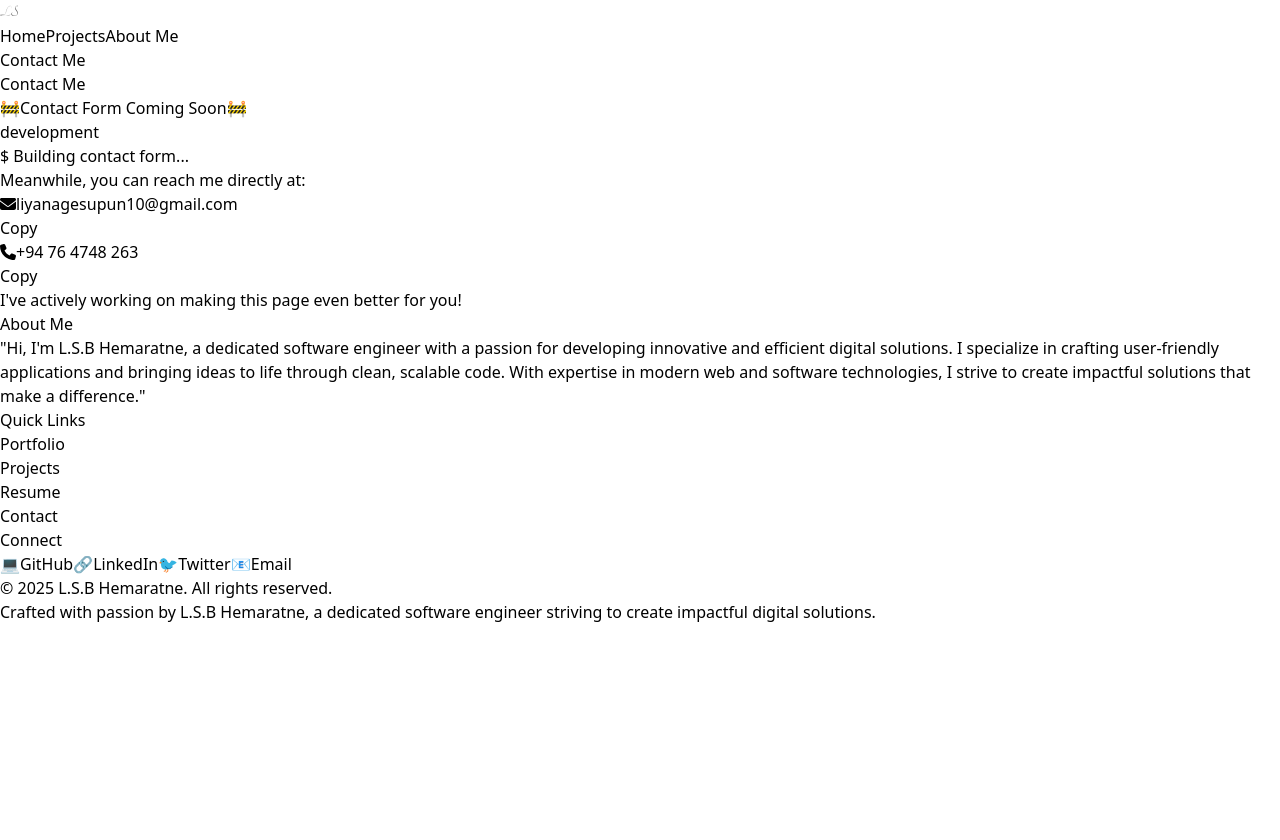
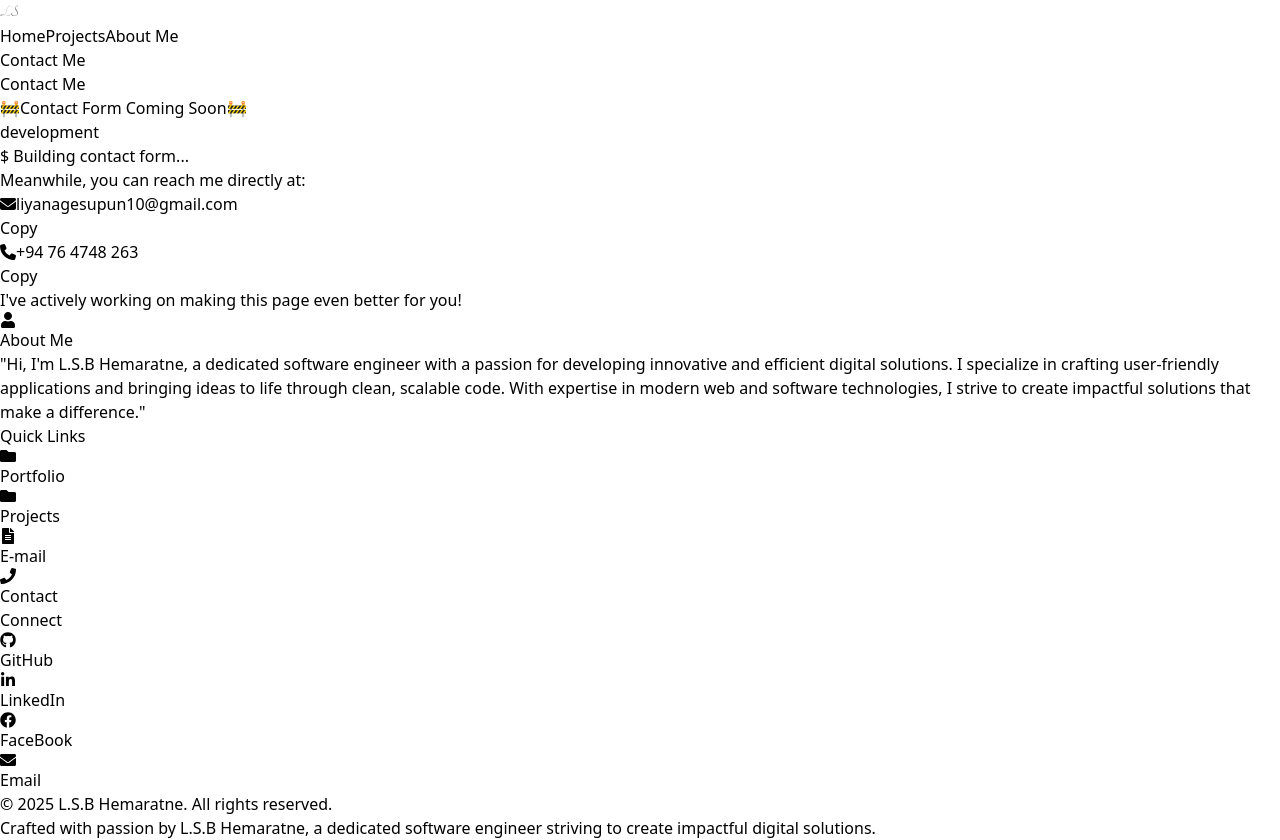
Before and after one commit to SupunLiyanage88/my-portfolio, a React (Vite) app: page /contact in a window 1280 px wide. Before the commit the page ends 800 px from the top, so only its background shows below. Built offline with nearby package versions, Linux system fonts and the light colour scheme; a web font is replaced by a local one.

Commit message:
done final V2

```diff
--- a/package.json
+++ b/package.json
@@ -20,6 +20,7 @@
     "nodemailer": "^6.9.16",
     "react": "^18.3.1",
     "react-dom": "^18.3.1",
+    "react-icons": "^5.4.0",
     "react-router-dom": "^7.1.1"
   },
   "devDependencies": {
--- a/src/Components/Footer.jsx
+++ b/src/Components/Footer.jsx
@@ -1,69 +1,84 @@
 import React from 'react';
+import {
+  FaGithub,
+  FaLinkedinIn,
+  FaTwitter,
+  FaEnvelope,
+  FaFolder,
+  FaFileAlt,
+  FaUser,
+  FaPhone,
+  FaFacebook
+} from 'react-icons/fa';
 
 const Footer = () => {
     const socialLinks = [
-      { name: 'GitHub', icon: '💻', url: '#' },
-      { name: 'LinkedIn', icon: '🔗', url: '#' },
-      { name: 'Twitter', icon: '🐦', url: '#' },
-      { name: 'Email', icon: '📧', url: '#' }
+      { name: 'GitHub', icon: <FaGithub className="w-5 h-5" />, url: 'https://github.com/SupunLiyanage88' },
+      { name: 'LinkedIn', icon: <FaLinkedinIn className="w-5 h-5" />, url: 'https://www.linkedin.com/in/supun-liyanage-600790223' },
+      { name: 'FaceBook', icon: <FaFacebook className="w-5 h-5" />, url: 'https://www.facebook.com/supun.liyanage08/' },
+      { name: 'Email', icon: <FaEnvelope className="w-5 h-5" />, url: 'liyanagesupun10@gmail.com' }
+    ];
+
+    const quickLinks = [
+      { name: 'Portfolio', icon: <FaFolder className="w-4 h-4" />, url: '#' },
+      { name: 'Projects', icon: <FaFolder className="w-4 h-4" />, url: '#' },
+      { name: 'E-mail', icon: <FaFileAlt className="w-4 h-4" />, url: 'liyanagesupun10@gmail.com' },
+      { name: 'Contact', icon: <FaPhone className="w-4 h-4" />, url: '0764748263' }
     ];
 
     const currentYear = new Date().getFullYear();
 
     return (
-      <footer className="bg-gradient-to-r from-gray-800 to-gray-900 mt-20 text-gray-300">
-        <div className="max-w-6xl mx-auto px-4 py-12">
-          <div className="grid grid-cols-1 md:grid-cols-3 gap-8">
+      <footer className="bg-black text-white mt-20">
+        <div className="max-w-6xl mx-auto px-4 py-16">
+          <div className="grid grid-cols-1 md:grid-cols-3 gap-12">
             {/* About Section */}
-            <div className="space-y-4">
-              <h3 className="text-xl font-bold text-white">About Me</h3>
-              <p className="text-sm leading-relaxed">
+            <div className="space-y-6">
+              <h3 className="text-2xl font-bold border-b-2 border-white pb-2 inline-block">
+                <FaUser className="inline-block mr-2 mb-1" />
+                About Me
+              </h3>
+              <p className="text-sm leading-relaxed text-gray-300">
                 "Hi, I'm L.S.B Hemaratne, a dedicated software engineer with a passion for developing innovative
                 and efficient digital solutions. I specialize in crafting user-friendly applications and bringing
                 ideas to life through clean, scalable code. With expertise in modern web and software technologies,
                 I strive to create impactful solutions that make a difference."
-
               </p>
             </div>
 
             {/* Quick Links */}
-            <div className="space-y-4">
-              <h3 className="text-xl font-bold text-white">Quick Links</h3>
-              <ul className="space-y-2">
-                <li>
-                  <a href="#" className="text-sm hover:text-white transition-colors duration-200">
-                    Portfolio
+            <div className="space-y-6">
+              <h3 className="text-2xl font-bold border-b-2 border-white pb-2 inline-block">
+                Quick Links
+              </h3>
+              <ul className="space-y-4">
+                {quickLinks.map((link, index) => (
+                  <li key={index}>
+                    <a
+                      href={link.url}
+                      className="flex items-center space-x-2 text-gray-300 hover:text-white transition-colors duration-300"
+                    >
+                      {link.icon}
+                      <span className="text-sm">{link.name}</span>
                     </a>
                   </li>
-                <li>
-                  <a href="#" className="text-sm hover:text-white transition-colors duration-200">
-                    Projects
-                  </a>
-                </li>
-                <li>
-                  <a href="#" className="text-sm hover:text-white transition-colors duration-200">
-                    Resume
-                  </a>
-                </li>
-                <li>
-                  <a href="#" className="text-sm hover:text-white transition-colors duration-200">
-                    Contact
-                  </a>
-                </li>
+                ))}
               </ul>
             </div>
 
             {/* Social Links */}
-            <div className="space-y-4">
-              <h3 className="text-xl font-bold text-white">Connect</h3>
-              <div className="flex flex-wrap gap-4">
+            <div className="space-y-6">
+              <h3 className="text-2xl font-bold border-b-2 border-white pb-2 inline-block">
+                Connect
+              </h3>
+              <div className="grid grid-cols-2 gap-4">
                 {socialLinks.map((link, index) => (
                   <a
                     key={index}
                     href={link.url}
-                    className="flex items-center gap-2 bg-gray-700 hover:bg-gray-600 rounded-lg px-4 py-2 transition-colors duration-200"
+                    className="flex items-center space-x-2 bg-white bg-opacity-10 hover:bg-opacity-20 rounded-lg px-4 py-3 transition-all duration-300 transform hover:-translate-y-1"
                   >
-                    <span className="text-xl">{link.icon}</span>
+                    {link.icon}
                     <span className="text-sm">{link.name}</span>
                   </a>
                 ))}
@@ -72,9 +87,9 @@ const Footer = () => {
           </div>
 
           {/* Copyright */}
-          <div className="mt-12 pt-8 border-t border-gray-700 text-center text-sm">
-            <p>© {currentYear} L.S.B Hemaratne. All rights reserved.</p>
-            <p className="mt-2 text-gray-400">
+          <div className="mt-16 pt-8 border-t border-white border-opacity-20 text-center">
+            <p className="text-sm">© {currentYear} L.S.B Hemaratne. All rights reserved.</p>
+            <p className="mt-2 text-sm text-gray-400">
               Crafted with passion by L.S.B Hemaratne, a dedicated software engineer striving to create impactful digital solutions.
             </p>
           </div>
--- a/src/Components/HeroSection.jsx
+++ b/src/Components/HeroSection.jsx
@@ -108,7 +108,7 @@ const HeroSection = () => {
           />
           <p className="text-base md:text-lg mt-3 max-w-2xl mx-auto">
             <SplitText
-              text="A passionate software engineer specializing in building innovative web and mobile applications. Explore my work and let's create something amazing together!"
+              text="    A passionate software engineer specializing in building innovative web and mobile applications. Explore my work and let's create something amazing together!"
               className="text-lg md:text-2xl font-thin text-center"
               delay={15}
               animationFrom={{ opacity: 0, transform: 'translate3d(0,50px,0)' }}
--- a/src/Components/HomePage.jsx
+++ b/src/Components/HomePage.jsx
@@ -25,6 +25,7 @@ const HomePage = () => {
 
         <Content02 />
 
+
     </div>
 
 );
```
Also changed, not shown: src/Components/Content02.jsx (+51 -28 lines), 1 other file (tests, documents, lock files or other folders). Lines whose indentation alone changed are shown as unchanged.
